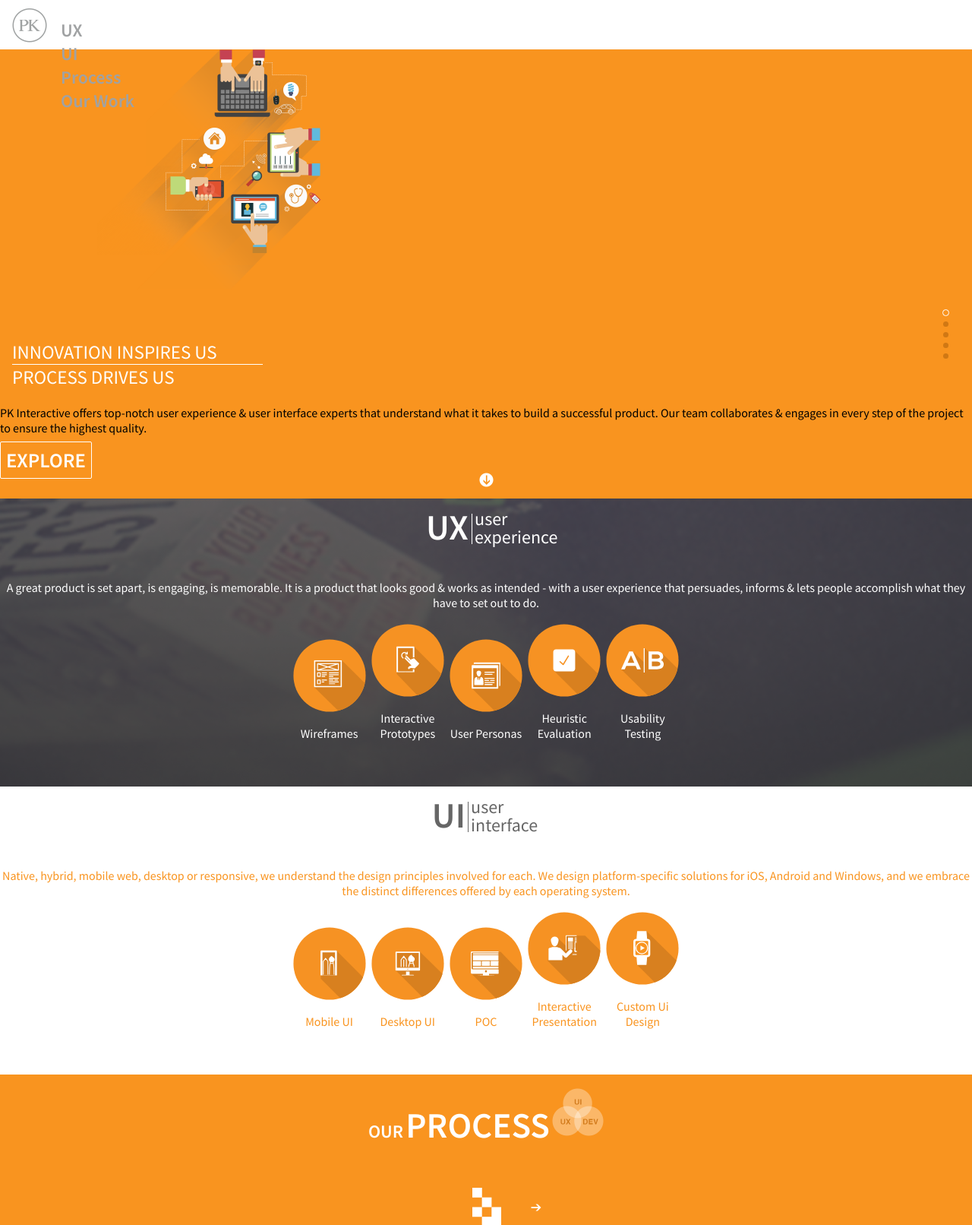
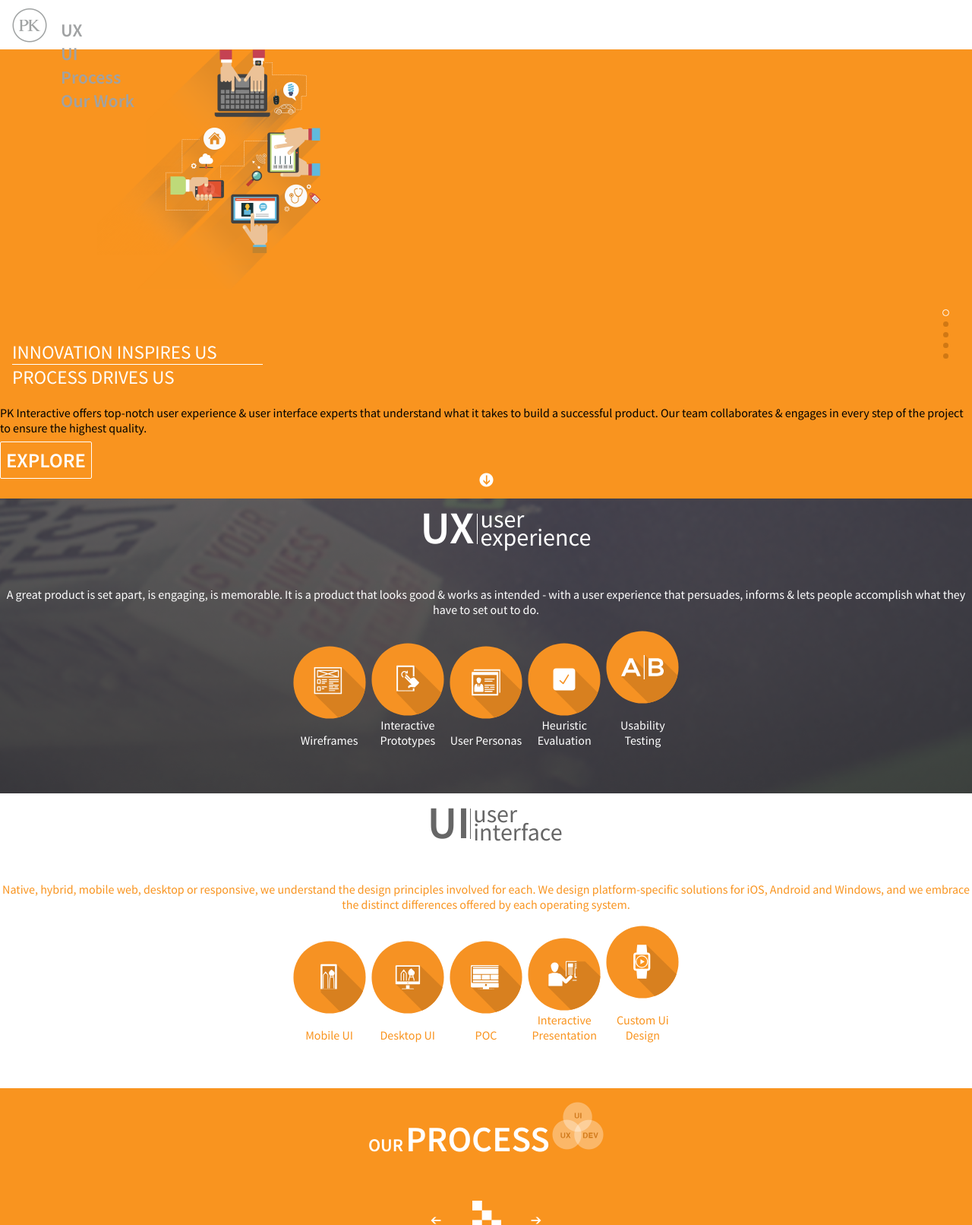
Before and after one commit to Lefty-San/peanutbutter-surprise, a PHP site: page / in a window 1280 px wide. Shown: the top 1612 px of the page at 76% size. Run offline with PHP 8.4, Linux system fonts and the light colour scheme.

Commit message:
Made down arrow bounce. Leveled circles. Vertically centered circles after animation. Changed all font sizes to proper size

```diff
--- a/css/style.css
+++ b/css/style.css
@@ -118,7 +118,9 @@ nav {
 
 #page1 {
   background-color: #f9941f;
-  width: 100%; }
+  width: 100%;
+  padding-top: 65px;
+  padding-bottom: 15px; }
   #page1 h1 {
     font-size: 25px;
     color: #ffffff;
@@ -146,7 +148,6 @@ nav {
     width: 19px;
     height: 19px;
     margin: 0 auto;
-    padding-bottom: 15px;
     background: url(../img/iPhone/Scroll_Arrow@2x.png);
     background-size: 100%;
     background-repeat: no-repeat; }
@@ -164,21 +165,21 @@ nav {
 
 #page2 h1 {
   display: inline-block;
-  font-size: 47px;
+  font-size: 60px;
   color: #ffffff;
   margin-left: 6px;
   width: 50px;
   height: 40px;
   line-height: 35px;
   margin-top: 0px;
-  padding-right: 10px;
+  padding-right: 25px;
   padding-top: 0;
   border-right: 1px solid;
   font-stretch: condensed;
   font-weight: 600; }
 #page2 h2 {
   font-weight: bold;
-  font-size: 24px;
+  font-size: 32px;
   color: #ffffff;
   text-align: left;
   padding: 0;
@@ -205,10 +206,10 @@ nav {
   #page3 h1 {
     display: inline-block;
     /*font-family: "HelveticaNeueCondensed", "HelveticaNeue-Condensed", "Helvetica Neue Condensed", "HelveticaNeueRomanCondensed", "HelveticaNeue-Roman-Condensed", "Helvetica Neue Roman Condensed", "HelveticaNeue", "Helvetica Neue", "HelveticaNeueRoman", "HelveticaNeue-Roman", "Helvetica Neue Roman", 'TeXGyreHerosCnRegular', "Helvetica", "Tahoma", "Geneva", "Arial Narrow", "Arial", sans-serif; font-weight:400; font-stretch:condensed;*/
-    font-size: 47px;
+    font-size: 60px;
     color: #666666;
     margin-left: 6px;
-    width: 50px;
+    width: auto;
     height: 40px;
     line-height: 35px;
     margin-top: 0px;
@@ -219,7 +220,7 @@ nav {
   #page3 h2 {
     /*font-family: "HelveticaNeueCondensed", "HelveticaNeue-Condensed", "Helvetica Neue Condensed", "HelveticaNeueRomanCondensed", "HelveticaNeue-Roman-Condensed", "Helvetica Neue Roman Condensed", "HelveticaNeue", "Helvetica Neue", "HelveticaNeueRoman", "HelveticaNeue-Roman", "Helvetica Neue Roman", 'TeXGyreHerosCnRegular', "Helvetica", "Tahoma", "Geneva", "Arial Narrow", "Arial", sans-serif; font-weight:400; font-stretch:condensed;*/
     font-weight: bold;
-    font-size: 24px;
+    font-size: 32px;
     color: #666666;
     text-align: left;
     padding: 0;
@@ -244,6 +245,8 @@ nav {
     #page2 .svg div, #page3 .svg div {
       width: 100px;
       height: 100px; }
+  #page2 section.svgs .proto p, #page2 section.svgs .eval p, #page2 section.svgs .presen p, #page3 section.svgs .proto p, #page3 section.svgs .eval p, #page3 section.svgs .presen p {
+    margin-top: 0; }
   #page2 svg, #page3 svg {
     width: 100px;
     height: 100px;
--- a/css/style.scss
+++ b/css/style.scss
@@ -170,6 +170,8 @@ nav {
 #page1 {
 	background-color: $orange;
 	width: 100%;
+  padding-top: 65px;
+  padding-bottom: 15px;
    h1{
   	font-size: 25px;
   	color: $white;
@@ -202,7 +204,6 @@ nav {
   	width: 19px;
     height:19px;
   	margin:0 auto;
-    padding-bottom:15px;
     background:$iphone_scroll_arrow2x;
     background-size: 100%;
     background-repeat: no-repeat;
@@ -219,14 +220,14 @@ nav {
 #page2{
   h1 {
     display: inline-block;
-    font-size: 47px;
+    font-size: 60px;
     color: $white;
     margin-left: 6px;
     width: 50px;
     height: 40px;
     line-height: 35px;
     margin-top: 0px;
-    padding-right: 10px;
+    padding-right: 25px;
     padding-top:0;
     border-right: 1px solid;
     font-stretch: condensed;
@@ -235,7 +236,7 @@ nav {
 
   h2 {
     font-weight: bold;
-    font-size: 24px;
+    font-size: 32px;
     color: $white;
     text-align: left;
     padding: 0;
@@ -268,10 +269,10 @@ nav {
   h1 {
   	display: inline-block;
   	@include helvetica-neue-regular-condensed();
-    font-size: 47px;
+    font-size: 60px;
   	color: #666666;
     margin-left: 6px;
-    width: 50px;
+    width: auto;
     height: 40px;
     line-height: 35px;
     margin-top: 0px;
@@ -284,7 +285,7 @@ nav {
   h2 {
     @include helvetica-neue-regular-condensed();
     font-weight: bold;
-    font-size: 24px;
+    font-size: 32px;
   	color: #666666;
   	text-align: left;
   	padding: 0;
@@ -313,6 +314,13 @@ nav {
       height: 100px;
     }
 	}
+  section.svgs{
+    .proto, .eval, .presen{
+      p{
+        margin-top:0;
+      }
+    }
+  }
 	svg {
       //vertical-align: top;
    		width: 100px;
--- a/index.html
+++ b/index.html
@@ -1,3 +1,4 @@
+<!DOCTYPE html>
 <html>
 <head>
   <!--Import stylesheet-->
```
Also changed, not shown: other parts of css/style.css (+34 -16 lines), other parts of css/style.scss (+33 -14 lines), js/script.js (+24 -14 lines). Lines whose indentation alone changed are shown as unchanged.
